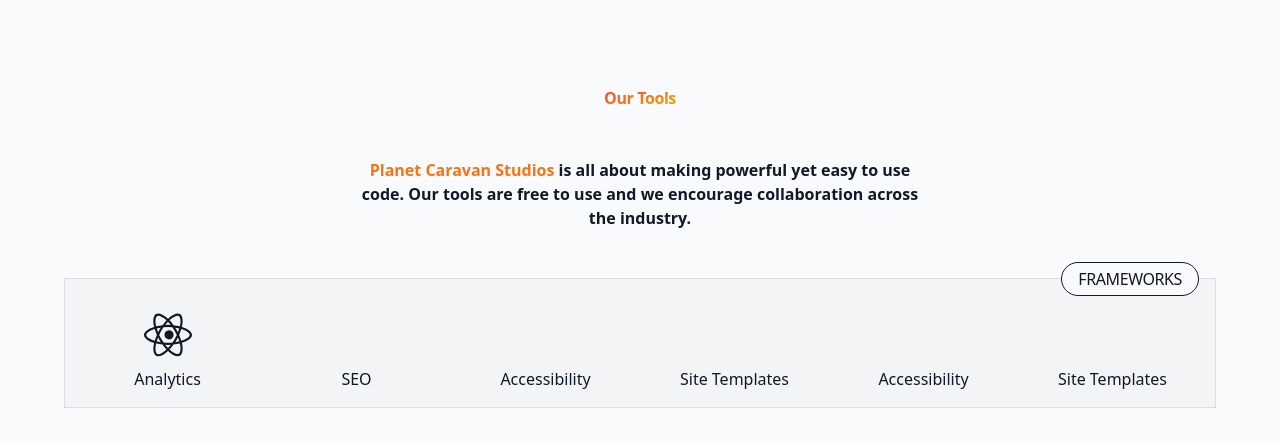
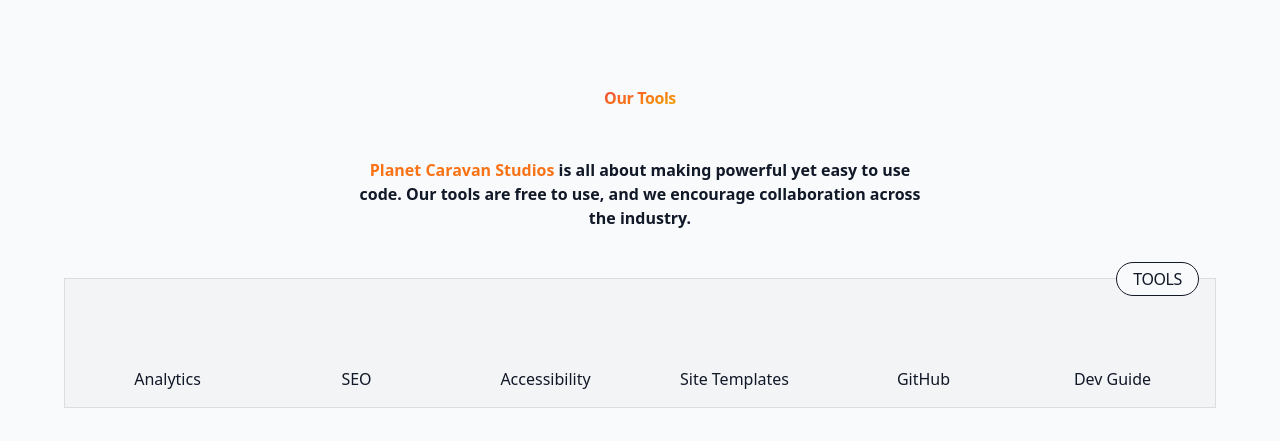
Before and after one commit to Planet-Caravan-Studios/Analytics-Plugin-Landing-Page, an Astro site: page / in a window 1280 px wide. Shown: the part 3432-3873 px from the top of the page. Built offline with nearby package versions, Linux system fonts and the light colour scheme; Astro itself is replaced by a stand-in of ours; some icons are missing; what tailwindcss-fluid-type would draw is missing.

Commit message:
final-ish plugin/tool list

```diff
--- a/src/components/other-plugins.astro
+++ b/src/components/other-plugins.astro
@@ -6,32 +6,32 @@ import type { CompatibilityItem } from "~/types";
 const plugins: Array<CompatibilityItem> = [
   {
     title: "Analytics",
-    icon: "frameworks/react",
+    icon: "ic:baseline-analytics",
     url: "https://reactjs.org/",
   },
   {
     title: "SEO",
-    icon: "mdi:wordpress",
+    icon: "ion:analytics-outline",
     url: "https://preactjs.com/",
   },
   {
     title: "Accessibility",
-    icon: "jam:squarespace",
+    icon: "ion:accessibility",
     url: "https://svelte.dev/",
   },
   {
     title: "Site Templates",
-    icon: "jam:shopify",
+    icon: "ic:baseline-code",
     url: "https://vuejs.org/",
   },
   {
-    title: "Accessibility",
-    icon: "jam:squarespace",
+    title: "GitHub",
+    icon: "mdi:github",
     url: "https://svelte.dev/",
   },
   {
-    title: "Site Templates",
-    icon: "jam:shopify",
+    title: "Dev Guide",
+    icon: "ic:baseline-logo-dev",
     url: "https://vuejs.org/",
   },
 ];
@@ -42,11 +42,11 @@ const plugins: Array<CompatibilityItem> = [
   <Fragment slot="lead">
     <span class="text-primary">Planet Caravan Studios</span>
     is all about making powerful yet easy to use code.
-    Our tools are free to use and we encourage collaboration across the industry.
+    Our tools are free to use, and we encourage collaboration across the industry.
   </Fragment>
   <CompatibilityList
     items={plugins}
-    title="Frameworks"
+    title="Tools"
     url=""
   />
 </ContentSection>
```
